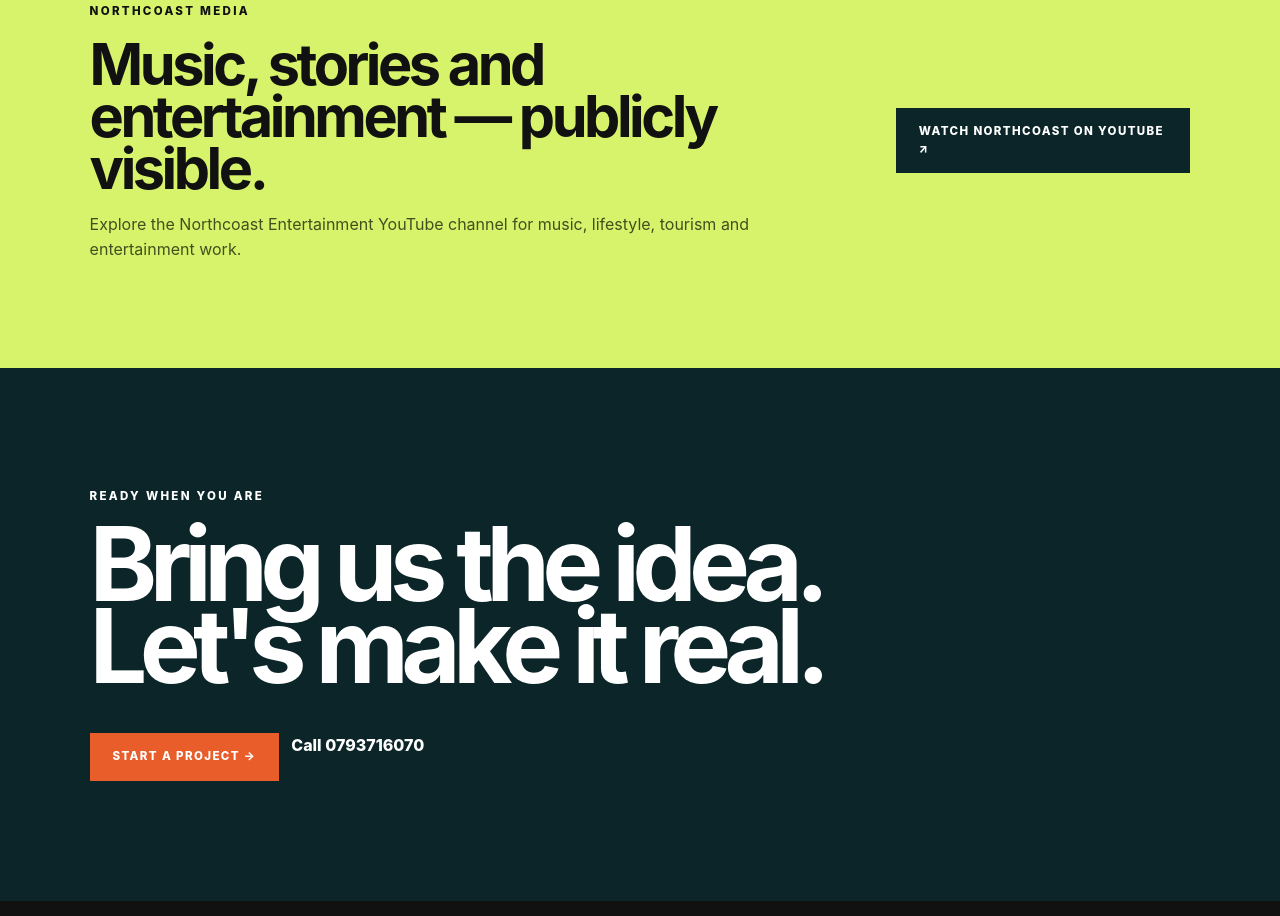
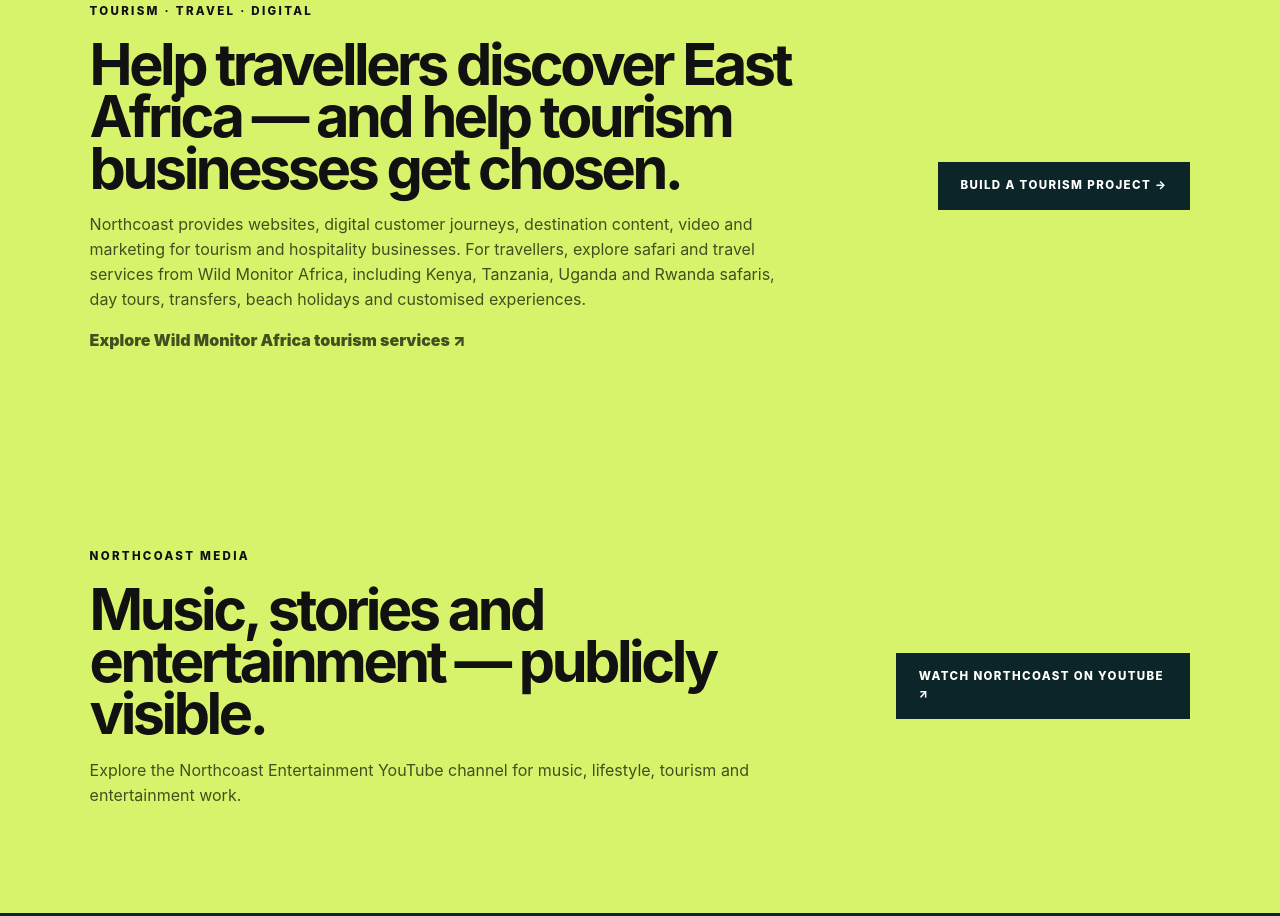
Before and after one commit to Northcoastmld/northcoastentertainment, a website: page index.html in a window 1280 px wide. Shown: the part 3902-4818 px from the top of the page. Drawn offline with Linux system fonts and the light colour scheme.

Commit message:
Update Northcoast homepage YouTube and tourism conversion content

```diff
--- a/index.html
+++ b/index.html
@@ -6,7 +6,7 @@
 <meta name="theme-color" content="#081b1e"><link rel="canonical" href="https://northcoastentertainment.co.ke/">
 <meta property="og:type" content="website"><meta property="og:title" content="Northcoast Entertainment — Make It Seen. Make It Work."><meta property="og:description" content="Creative, digital, media, technology and business solutions from Kenya."><meta property="og:url" content="https://northcoastentertainment.co.ke/"><meta property="og:site_name" content="Northcoast Entertainment">
 <title>Northcoast Entertainment — Make It Seen. Make It Work.</title><link rel="stylesheet" href="styles.css">
-<script type="application/ld+json">{"@context":"https://schema.org","@type":"Organization","name":"Northcoast Entertainment","url":"https://northcoastentertainment.co.ke/","telephone":"+254793716070","email":"northcoastentertainmentmld@gmail.com","description":"Creative, digital, media, technology and business solutions from Kenya.","sameAs":["https://youtube.com/@northcoastentertainment254"]}</script></head>
+<script type="application/ld+json">{"@context":"https://schema.org","@type":"Organization","name":"Northcoast Entertainment","url":"https://northcoastentertainment.co.ke/","telephone":"+254793716070","email":"northcoastentertainmentmld@gmail.com","description":"Creative, digital, media, technology and business solutions from Kenya.","sameAs":["https://youtube.com/@northcoastentertainmentkenya"]}</script></head>
 <body>
 <header class="site-header"><a class="brand" href="index.html"><span>NORTHCOAST</span><small>ENTERTAINMENT</small></a><button class="menu" aria-label="Open menu">☰</button>
 <nav><a href="index.html">Home</a><a href="ecosystem.html">What We Do</a><a href="create.html">Create</a><a href="brand.html">Brand</a><a href="build.html">Build</a><a href="grow.html">Business</a><a href="media.html">Media</a><a href="work.html">Work</a><a href="contact.html">Start a Project</a></nav></header>
@@ -34,7 +34,8 @@
 <a href="https://ahmednomadbikes.co.ke" target="_blank" rel="noopener"><span>MOBILITY · TECHNOLOGY</span><h3>AhmedNomadBikes</h3><p>Mobility and delivery platform.</p><b>Visit project ↗</b></a>
 <a href="work.html"><span>NORTHCOAST · PORTFOLIO</span><h3>More work</h3><p>See our web, brand, creative and media work.</p><b>Explore projects →</b></a>
 </div></section>
-<section class="experience-band"><div><p class="eyebrow">NORTHCOAST MEDIA</p><h2>Music, stories and entertainment — publicly visible.</h2><p>Explore the Northcoast Entertainment YouTube channel for music, lifestyle, tourism and entertainment work.</p></div><a class="btn dark" href="https://youtube.com/@northcoastentertainment254" target="_blank" rel="noopener">Watch Northcoast on YouTube ↗</a></section>
+<section class="experience-band" id="tourism"><div><p class="eyebrow">TOURISM · TRAVEL · DIGITAL</p><h2>Help travellers discover East Africa — and help tourism businesses get chosen.</h2><p>Northcoast provides websites, digital customer journeys, destination content, video and marketing for tourism and hospitality businesses. For travellers, explore safari and travel services from Wild Monitor Africa, including Kenya, Tanzania, Uganda and Rwanda safaris, day tours, transfers, beach holidays and customised experiences.</p><p><a class="text-link" href="https://wildmonitorafrica.com" target="_blank" rel="noopener">Explore Wild Monitor Africa tourism services ↗</a></p></div><a class="btn dark" href="contact.html?service=Tourism">Build a tourism project →</a></section>
+<section class="experience-band"><div><p class="eyebrow">NORTHCOAST MEDIA</p><h2>Music, stories and entertainment — publicly visible.</h2><p>Explore the Northcoast Entertainment YouTube channel for music, lifestyle, tourism and entertainment work.</p></div><a class="btn dark" href="https://youtube.com/@northcoastentertainmentkenya" target="_blank" rel="noopener">Watch Northcoast on YouTube ↗</a></section>
 <section class="final-cta"><p class="eyebrow">READY WHEN YOU ARE</p><h2>Bring us the idea.<br>Let's make it real.</h2><div class="actions"><a class="btn primary" href="contact.html">Start a project →</a><a class="text-link light-link" href="tel:+254793716070">Call 0793716070</a></div></section>
 </main>
 <footer><div class="brand"><span>NORTHCOAST</span><small>ENTERTAINMENT</small></div><p>Creative · Digital · Technology · Business</p><p>0793716070 · northcoastentertainmentmld@gmail.com</p><p>© 2026 Northcoast Entertainment. All rights reserved.</p></footer><script src="script.js"></script></body></html>
```
